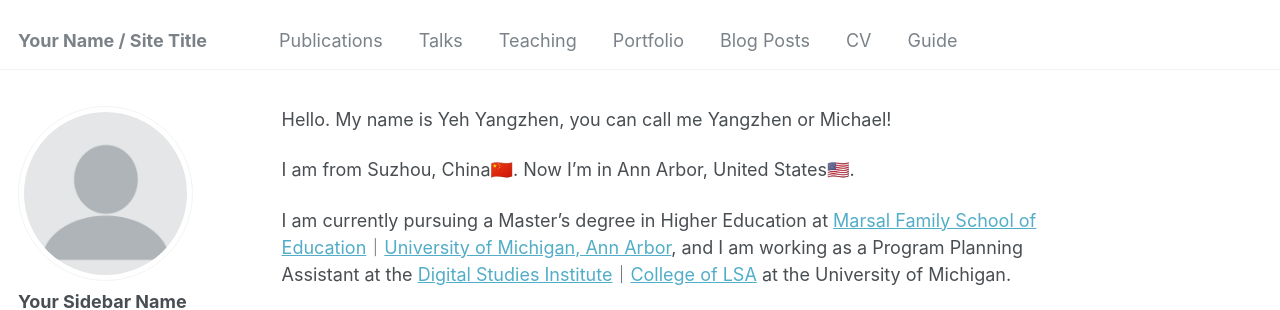
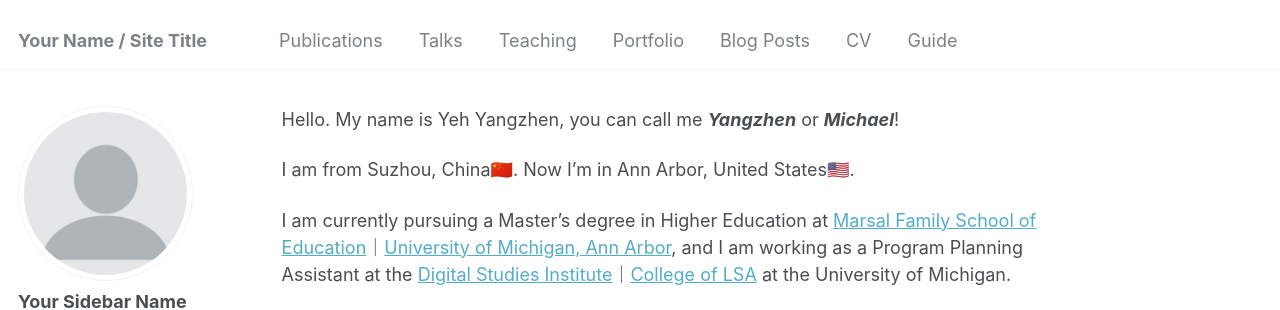
Before and after one commit to Yangzhen-Yeh/Yangzhen-Yeh.github.io, a Jekyll site: the page built from _pages/about.md, in a window 1280 px wide and 900 px high. Shown: the top 310 px of the window. Built offline with Jekyll 4.4.1, drawn with Linux system fonts in a browser that asks for light colours; some web fonts are replaced.

```diff
--- a/_pages/about.md
+++ b/_pages/about.md
@@ -7,7 +7,7 @@ redirect_from:
   - /about.html
 ---
 
-Hello. My name is Yeh Yangzhen, you can call me Yangzhen or Michael!
+Hello. My name is Yeh Yangzhen, you can call me **_Yangzhen_** or **_Michael_**!
 
 I am from Suzhou, China🇨🇳. Now I'm in Ann Arbor, United States🇺🇸.
 
```
Also changed, not shown: other parts of _pages/about.md (+2 -0 lines).
